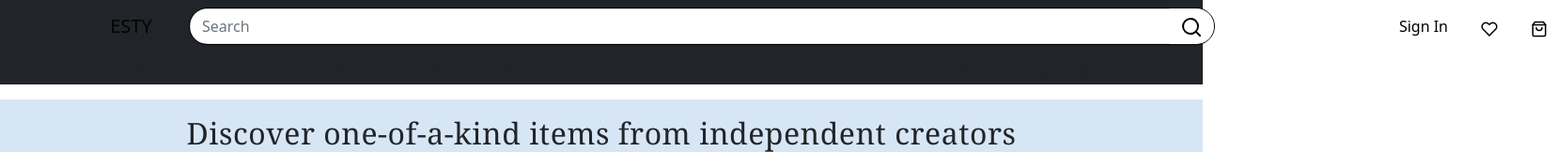
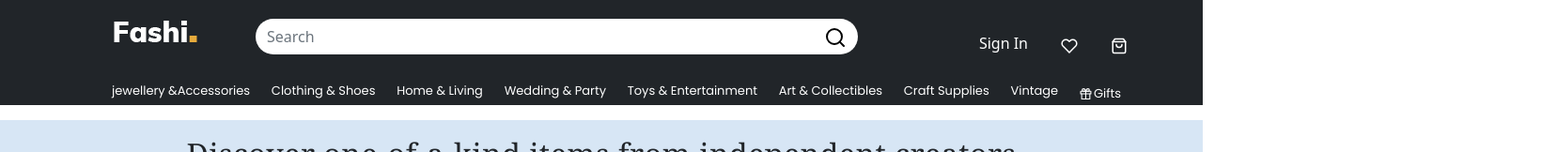
Before and after one commit to AbhishekGajera/ecommerce-platform, a React (Create React App) app: page / in a window 1280 px wide. Shown: the top 162 px of the page at 94% size, 1657 px wide, since content can reach past the window. Built offline with nearby package versions, Linux system fonts and the light colour scheme.

Commit message:
fix:header UI

```diff
--- a/src/assets/css/responsive.css
+++ b/src/assets/css/responsive.css
@@ -6,14 +6,6 @@
     }
  }
 
- @media (max-width: 900px) {
-    .header-lg{
-       display: none;
-    }
-    .header-sm{
-        display: block;
-    }
- }
 
  @media (min-width: 900px) {
     .header-sm{
@@ -30,7 +22,7 @@
     }
     .cat-section-block{
         padding-left: 15px;
-  padding-right: 15px;
+        padding-right: 15px;
     }
     .subHeader-categories{
         top:-45px;
--- a/src/assets/css/style.css
+++ b/src/assets/css/style.css
@@ -262,6 +262,7 @@
 .btn-search{
   background-color:white;
   border: 0px solid;
+  border-radius: 25px;
 }
 
 .search-bar{
@@ -269,16 +270,23 @@
   overflow: hidden;
   border: 1px solid black;
 }
-
+.header-inner-block {
+  padding: 20px 0;
+}
 .nav-sign-in{
-  color:#000;
-
+  color: #ffffff;
+}
+.nav-sign-in:hover {
+  color: rgb(231 171 60);
 }
 .app-logo{
   text-align: center;
 }
-.searchbox{
-  background-color: #000;
+.searchbox input{
+  border: none;
+  outline: none;
+  background: #ffffff;
+  border-radius: 25px;
 }
 
 .cat-list {
@@ -288,16 +296,16 @@
  margin-top: 10px;
 }
 
-
 .cat-list li {
-  list-style: none;
-  font-size: 13px;
-  font-weight:400;
-  line-height: 18px;
-  padding-left: 5px;
-  padding-right: 5px;
+    list-style: none;
+    font-size: 13px;
+    font-weight: 400;
+    line-height: 18px;
+    padding-left: 5px;
+    padding-right: 5px;
+    color: #FFFFFF;
+    font-family: 'Poppins', sans-serif;
 }
-
 .gift-icon{
   width: 13px;
   margin-right: 2px;
@@ -314,10 +322,11 @@ justify-content: center;
 align-items: center;
 }
 
-.search-mobile{
+.search-mobile {
   display: flex;
   flex-direction: row;
   justify-content: center;
+  border: none;
 }
 
 
--- a/src/components/Header/index.js
+++ b/src/components/Header/index.js
@@ -5,22 +5,21 @@ import Navbar from "react-bootstrap/Navbar";
 import InputGroup from "react-bootstrap/InputGroup";
 import FormControl from "react-bootstrap/FormControl";
 import Button from "react-bootstrap/Button";
-import { Heart, Search, ShoppingBag,Gift } from "react-feather";
+import { Heart, Search, ShoppingBag, Gift } from "react-feather";
 import { useNavigate } from "react-router-dom";
+import headerLogo from '../../assets/images/header-logo.png'
 
 const Header = () => {
   return (
     <div className="header-main-block">
       <Container className="header-lg">
         <div className="header-inner-block">
-          <Navbar bg="#fff" variant="light">
-            <Container>
-              <Navbar.Brand href="#home" className="col-md-1 col-sm-2 app-logo">
-                ESTY
-              </Navbar.Brand>
-
-              <Nav className="col-12 search-bar search-mobile">
-                <InputGroup className="col-12 searchbox">
+          <div className="row">
+            <div className="col-md-2 col-sm-2 app-logo">
+              <img src={headerLogo} alt='headerLogo' />
+            </div>
+            <div className="col-md-7 col-sm-7 search-bar search-mobile">
+              <InputGroup className="col-md-12 searchbox">
                 <FormControl
                   placeholder="Search"
                   aria-label="Search"
@@ -30,24 +29,23 @@ const Header = () => {
                   <Search style={{ color: "black" }} />
                 </Button>
               </InputGroup>
-              </Nav>
-              <div className="col-md-4 col-sm-4 header-icon-block">
+            </div>
+            <div className="col-md-3 col-sm-3 header-icon-block">
               <Nav.Link href="login" className="nav-sign-in">
                 Sign In
               </Nav.Link>
               <Heart
                 size={18}
-                  style={{ color: "#000", marginLeft: "35px" }}
+                style={{ color: "#FFFFFF", marginLeft: "35px" }}
               />
               <ShoppingBag
                 size={18}
-                  style={{ color: "#000", marginLeft: "35px" }}
+                style={{ color: "#FFFFFF", marginLeft: "35px" }}
               />
             </div>
-            </Container>
-          </Navbar>
           </div>
-        <div>
+        </div>
+        <div className="subcategory-header">
           <ul className="cat-list">
             <li>jewellery &Accessories</li>
             <li>Clothing & Shoes</li>
```
Also changed, not shown: src/assets/images/header-logo.png (added). Lines whose indentation alone changed are shown as unchanged.
